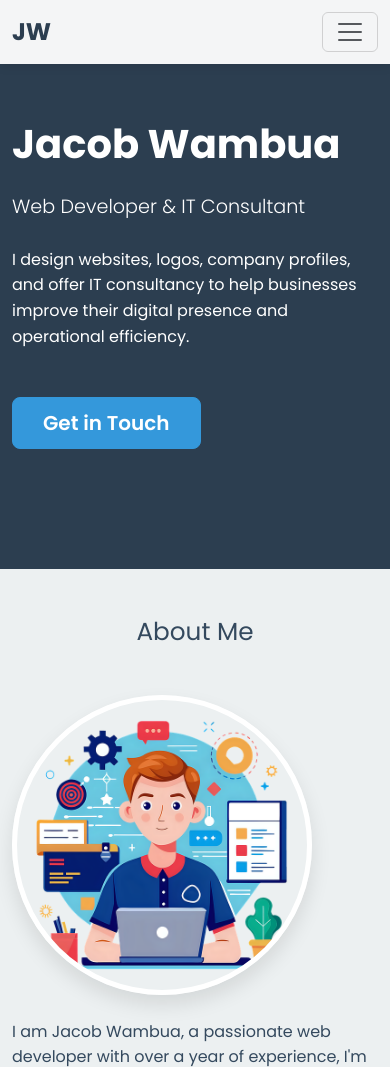
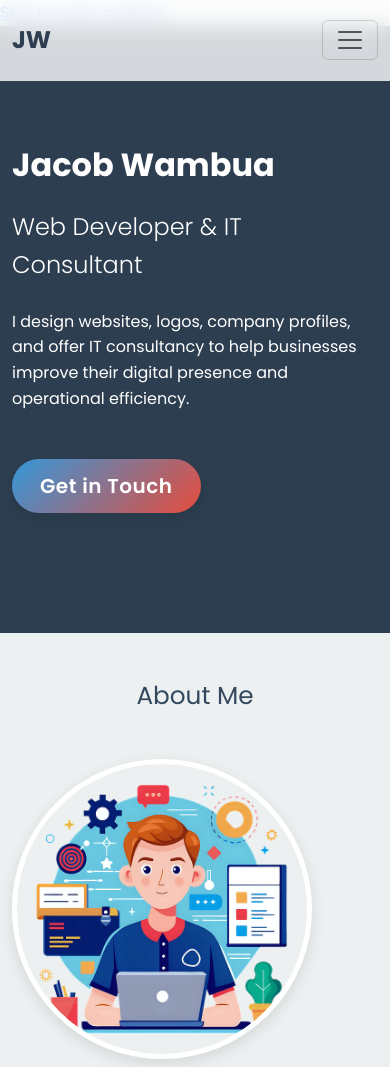
Before and after one commit to Jake9953/Landing-Page, a plain HTML site: page index.html in a window 390 px wide. Shown: the top 1067 px of the page. Drawn offline with nearby package versions, Linux system fonts and the light colour scheme.

Commit message:
Major Updates

```diff
--- a/index.html
+++ b/index.html
@@ -85,11 +85,24 @@
         "description": "Expert in web development, IT consulting, logo design, and AI news image creation.",
         "image": "https://www.jacobwambua.com/images/jacob-wambua.webp",
         "telephone": "+254111309187",
-        "email": "contact@jwambua253@gmail.com.com"
+        "email": "jwambua253@gmail.com"
       }
     </script>
+
+    <link rel="preconnect" href="https://fonts.googleapis.com">
+    <link rel="preconnect" href="https://fonts.gstatic.com" crossorigin>
+    <link rel="preconnect" href="https://cdn.jsdelivr.net">
+    <link rel="preconnect" href="https://cdnjs.cloudflare.com">
   </head>
   <body>
+    <noscript>
+        <div class="alert alert-warning text-center" role="alert">
+            Please enable JavaScript for the best experience on this website.
+        </div>
+    </noscript>
+
+    <a href="#main-content" class="skip-link">Skip to main content</a>
+
     <header>
       <nav class="navbar navbar-expand-lg navbar-light fixed-top">
         <div class="container">
@@ -140,7 +153,7 @@
       </nav>
     </header>
 
-    <main>
+    <main id="main-content">
       <section id="hero" class="hero">
         <div class="container">
           <div class="row align-items-center">
@@ -189,6 +202,7 @@
                 src="./images/main.webp"
                 alt="Jacob Wambua"
                 class="img-fluid rounded-circle profile-img"
+                loading="lazy"
               />
             </div>
             <div class="col-md-6" data-aos="fade-left">
@@ -405,10 +419,6 @@
     <script src="https://cdnjs.cloudflare.com/ajax/libs/aos/2.3.4/aos.js"></script>
     <script src="https://cdnjs.cloudflare.com/ajax/libs/gsap/3.9.1/gsap.min.js"></script>
     <script src="https://cdn.jsdelivr.net/npm/swiper@8/swiper-bundle.min.js"></script>
-    <script
-      src="https://kit.fontawesome.com/e2f37350cf.js"
-      crossorigin="anonymous"
-    ></script>
     <script src="script.js"></script>
   </body>
 </html>
--- a/script.js
+++ b/script.js
@@ -1,45 +1,35 @@
 document.addEventListener('DOMContentLoaded', () => {
-  // Initialize AOS
-  AOS.init({
+  // Configuration object for all initialization settings
+  const CONFIG = {
+    aos: {
       duration: 1000,
       once: true,
       offset: 100
-  });
+    },
+    swiper: {
+      slidesPerView: 1,
+      spaceBetween: 30,
+      loop: true,
+      autoplay: {
+        delay: 5000,
+        disableOnInteraction: false,
+      },
+      pagination: {
+        el: '.swiper-pagination',
+        clickable: true,
+      },
+      breakpoints: {
+        640: { slidesPerView: 2 },
+        1024: { slidesPerView: 3 }
+      }
+    }
+  };
 
-  // Dark mode toggle
-  const darkModeToggle = document.getElementById('darkModeToggle');
-  const body = document.body;
-  const icon = darkModeToggle.querySelector('i');
+  // Initialize AOS
+  AOS.init(CONFIG.aos);
 
-  function toggleDarkMode() {
-    body.classList.toggle('dark-mode');
-    const isDarkMode = body.classList.contains('dark-mode');
-    localStorage.setItem('darkMode', isDarkMode);
-    icon.className = isDarkMode ? 'fas fa-sun' : 'fas fa-moon';
-  }
-
-  darkModeToggle.addEventListener('click', toggleDarkMode);
-
-  // Check for saved dark mode preference
-  if (localStorage.getItem('darkMode') === 'true') {
-    toggleDarkMode();
-  }
-
-  // Smooth scrolling for navigation links
-  document.querySelectorAll('a[href^="#"]').forEach(anchor => {
-    anchor.addEventListener('click', function (e) {
-      e.preventDefault();
-      document.querySelector(this.getAttribute('href')).scrollIntoView({
-        behavior: 'smooth'
-      });
-    });
-  });
-
-  // Navbar color change on scroll
-  const navbar = document.querySelector('.navbar');
-  window.addEventListener('scroll', () => {
-    navbar.classList.toggle('navbar-scrolled', window.scrollY > 50);
-  });
+  // Initialize Theme Manager
+  new ThemeManager();
 
   // Skills Matrix
   const skills = [
@@ -52,83 +42,19 @@ document.addEventListener('DOMContentLoaded', () => {
     { name: 'SEO', level: 75, icon: 'fas fa-search' }
   ];
 
-  const skillsMatrix = document.getElementById('skillsMatrix');
-  skills.forEach((skill, index) => {
-    const skillItem = document.createElement('div');
-    skillItem.className = 'col-md-3 col-sm-6 skill-item';
-    skillItem.setAttribute('data-aos', 'fade-up');
-    skillItem.setAttribute('data-aos-delay', index * 100);
-    skillItem.innerHTML = `
-      <i class="${skill.icon} skill-icon"></i>
-      <h3 class="skill-name">${skill.name}</h3>
-      <div class="skill-bar">
-        <div class="skill-progress" style="width: 0%"></div>
-      </div>
-    `;
-    skillsMatrix.appendChild(skillItem);
-  });
-
-  // Animate skill bars on scroll
-  const skillBars = document.querySelectorAll('.skill-progress');
-  const animateSkillBars = () => {
-    skillBars.forEach((bar, index) => {
-      if (isElementInViewport(bar)) {
-        setTimeout(() => {
-          bar.style.width = `${skills[index].level}%`;
-        }, 200 * index);
-      }
-    });
-  };
-
-  window.addEventListener('scroll', animateSkillBars);
-  animateSkillBars(); // Initial check
+  // Initialize Skills
+  new SkillsManager(skills);
 
   // Projects
   const projects = [
     { name: "Signal Cyber Cafe", category: "website", image: "./images/Signal Cyber.webp", github: "https://github.com/Jake9953/SIGNAL-CYBER-CAFE", live: "https://signallcybercafe.netlify.app/" },
     { name: "Luclin Enterprise Limited", category: "profile", image: "./images/pro1.webp", pdf: "./company-profiles/profile1.pdf" },
-    { name: "Majoph Enterprises Limited", category: "profile", image: "./images/pro2.webp", pdf: "./company-profiles/profile2.pdf" },
+    { name: "Majoph Enterprises", category: "profile", image: "./images/pro2.webp", pdf: "./company-profiles/profile2.pdf" },
     { name: "Jophin Enterprises", category: "profile", image: "./images/pro3.webp", pdf: "./company-profiles/profile3.pdf" },
   ];
 
-  const projectsGrid = document.getElementById('projectsGrid');
-  const filterButtons = document.querySelectorAll('.filter-btn');
-
-  const renderProjects = (category = 'all') => {
-    projectsGrid.innerHTML = '';
-    projects.forEach((project, index) => {
-      if (category === 'all' || project.category === category) {
-        const projectItem = document.createElement('div');
-        projectItem.className = 'col-md-4 mb-4';
-        projectItem.setAttribute('data-aos', 'fade-up');
-        projectItem.setAttribute('data-aos-delay', index * 100);
-        projectItem.innerHTML = `
-          <div class="card project-card">
-            <img src="${project.image}" class="card-img-top" alt="${project.name}" loading="lazy" />
-            <div class="card-body">
-              <h3 class="card-title">${project.name}</h3>
-              <div class="mt-3">
-                ${project.github ? `<a href="${project.github}" class="btn btn-outline-primary me-2" target="_blank" rel="noopener noreferrer">GitHub</a>` : ''}
-                ${project.live ? `<a href="${project.live}" class="btn btn-primary" target="_blank" rel="noopener noreferrer">Live Site</a>` : ''}
-                ${project.pdf ? `<a href="${project.pdf}" class="btn btn-primary" target="_blank" rel="noopener noreferrer">View PDF</a>` : ''}
-              </div>
-            </div>
-          </div>
-        `;
-        projectsGrid.appendChild(projectItem);
-      }
-    });
-  };
-
-  filterButtons.forEach(button => {
-    button.addEventListener('click', () => {
-      filterButtons.forEach(btn => btn.classList.remove('active'));
-      button.classList.add('active');
-      renderProjects(button.getAttribute('data-filter'));
-    });
-  });
-
-  renderProjects(); // Initial render
+  // Initialize Projects
+  new ProjectFilter(projects);
 
   // Testimonials
   const testimonials = [
@@ -151,27 +77,7 @@ document.addEventListener('DOMContentLoaded', () => {
   });
 
   // Initialize Swiper
-  new Swiper('.testimonialSwiper', {
-    slidesPerView: 1,
-    spaceBetween: 30,
-    loop: true,
-    autoplay: {
-      delay: 5000,
-      disableOnInteraction: false,
-    },
-    pagination: {
-      el: '.swiper-pagination',
-      clickable: true,
-    },
-    breakpoints: {
-      640: {
-        slidesPerView: 2,
-      },
-      1024: {
-        slidesPerView: 3,
-      },
-    },
-  });
+  new Swiper('.testimonialSwiper', CONFIG.swiper);
 
   // Blog Posts
   const blogPosts = [
@@ -286,16 +192,6 @@ document.addEventListener('DOMContentLoaded', () => {
     });
   });
 
-  // Form submission
-  const form = document.getElementById('contact-form');
-  form.addEventListener('submit', function (e) {
-    e.preventDefault();
-    const formData = new FormData(form);
-    console.log('Form submitted with data:', Object.fromEntries(formData));
-    alert('Thank you for your message! We will get back to you soon.');
-    form.reset();
-  });
-
   // Back to top button
   const backToTopButton = document.getElementById('back-to-top');
   window.addEventListener('scroll', () => {
@@ -310,7 +206,37 @@ document.addEventListener('DOMContentLoaded', () => {
     window.scrollTo({ top: 0, behavior: 'smooth' });
   });
 
-  // Helper function to check if an element is in viewport
+  // Initialize smooth scroll
+  initSmoothScroll();
+
+  // Initialize form handler
+  initFormHandler();
+});
+
+// Utility Functions
+function initSmoothScroll() {
+  document.querySelectorAll('a[href^="#"]').forEach(anchor => {
+    anchor.addEventListener('click', function (e) {
+      e.preventDefault();
+      document.querySelector(this.getAttribute('href'))?.scrollIntoView({
+        behavior: 'smooth'
+      });
+    });
+  });
+}
+
+function initFormHandler() {
+  const form = document.getElementById('contact-form');
+  form?.addEventListener('submit', function (e) {
+    e.preventDefault();
+    const formData = new FormData(form);
+    // Add your form submission logic here
+    console.log('Form submitted:', Object.fromEntries(formData));
+    alert('Thank you for your message! We will get back to you soon.');
+    form.reset();
+  });
+}
+
 function isElementInViewport(el) {
   const rect = el.getBoundingClientRect();
   return (
@@ -321,33 +247,155 @@ document.addEventListener('DOMContentLoaded', () => {
   );
 }
 
-  // Dark mode toggle functionality
-  document.addEventListener('DOMContentLoaded', () => {
-    const darkModeToggle = document.getElementById('darkModeToggle');
-    const body = document.body;
-
-    // Check for saved dark mode preference
-    const darkMode = localStorage.getItem('darkMode');
-
-    // Set initial dark mode state
-    if (darkMode === 'enabled') {
-      body.classList.add('dark-mode');
-      darkModeToggle.innerHTML = '<i class="fas fa-sun"></i>';
-    } else {
-      darkModeToggle.innerHTML = '<i class="fas fa-moon"></i>';
+class ThemeManager {
+  constructor() {
+    this.darkModeToggle = document.getElementById('darkModeToggle');
+    this.body = document.body;
+    this.icon = this.darkModeToggle?.querySelector('i');
+    this.init();
   }
 
-    // Toggle dark mode
-    darkModeToggle.addEventListener('click', () => {
-      body.classList.toggle('dark-mode');
+  init() {
+    if (!this.darkModeToggle) return;
 
-      if (body.classList.contains('dark-mode')) {
+    // Check saved preference
+    const darkMode = localStorage.getItem('darkMode') === 'enabled';
+    if (darkMode) this.enableDarkMode();
+
+    // Add event listener
+    this.darkModeToggle.addEventListener('click', () => this.toggleDarkMode());
+  }
+
+  toggleDarkMode() {
+    if (this.body.classList.contains('dark-mode')) {
+      this.disableDarkMode();
+    } else {
+      this.enableDarkMode();
+    }
+    }
+
+  enableDarkMode() {
+    this.body.classList.add('dark-mode');
         localStorage.setItem('darkMode', 'enabled');
-        darkModeToggle.innerHTML = '<i class="fas fa-sun"></i>';
-      } else {
+    this.icon?.classList.replace('fa-moon', 'fa-sun');
+  }
+
+  disableDarkMode() {
+    this.body.classList.remove('dark-mode');
         localStorage.setItem('darkMode', null);
-        darkModeToggle.innerHTML = '<i class="fas fa-moon"></i>';
+    this.icon?.classList.replace('fa-sun', 'fa-moon');
+  }
+}
+
+class SkillsManager {
+  constructor(skills) {
+    this.skills = skills;
+    this.skillsMatrix = document.getElementById('skillsMatrix');
+    this.skillBars = [];
+    this.init();
+  }
+
+  init() {
+    if (!this.skillsMatrix) return;
+    this.renderSkills();
+    this.initializeObserver();
+  }
+
+  renderSkills() {
+    this.skills.forEach((skill, index) => {
+      const skillItem = this.createSkillItem(skill, index);
+      this.skillsMatrix.appendChild(skillItem);
+      this.skillBars.push(skillItem.querySelector('.skill-progress'));
+    });
+  }
+
+  createSkillItem(skill, index) {
+    const div = document.createElement('div');
+    div.className = 'col-md-3 col-sm-6 skill-item';
+    div.setAttribute('data-aos', 'fade-up');
+    div.setAttribute('data-aos-delay', index * 100);
+    div.innerHTML = `
+            <i class="${skill.icon} skill-icon"></i>
+            <h3 class="skill-name">${skill.name}</h3>
+            <div class="skill-bar">
+                <div class="skill-progress" style="width: 0%"></div>
+            </div>
+        `;
+    return div;
+  }
+
+  initializeObserver() {
+    const observer = new IntersectionObserver(
+      (entries) => this.handleIntersection(entries),
+      { threshold: 0.1 }
+    );
+
+    this.skillBars.forEach(bar => observer.observe(bar));
+  }
+
+  handleIntersection(entries) {
+    entries.forEach((entry, index) => {
+      if (entry.isIntersecting) {
+        setTimeout(() => {
+          entry.target.style.width = `${this.skills[index].level}%`;
+        }, 200 * index);
       }
     });
+  }
+}
+
+class ProjectFilter {
+  constructor(projects) {
+    this.projects = projects;
+    this.grid = document.getElementById('projectsGrid');
+    this.filterButtons = document.querySelectorAll('.filter-btn');
+    this.init();
+  }
+
+  init() {
+    if (!this.grid) return;
+    this.addEventListeners();
+    this.renderProjects();
+  }
+
+  addEventListeners() {
+    this.filterButtons.forEach(button => {
+      button.addEventListener('click', () => {
+        this.filterButtons.forEach(btn => btn.classList.remove('active'));
+        button.classList.add('active');
+        this.renderProjects(button.getAttribute('data-filter'));
       });
     });
+  }
+
+  renderProjects(category = 'all') {
+    this.grid.innerHTML = '';
+    this.projects
+      .filter(project => category === 'all' || project.category === category)
+      .forEach((project, index) => {
+        const projectItem = this.createProjectItem(project, index);
+        this.grid.appendChild(projectItem);
+      });
+  }
+
+  createProjectItem(project, index) {
+    const div = document.createElement('div');
+    div.className = 'col-md-4 mb-4';
+    div.setAttribute('data-aos', 'fade-up');
+    div.setAttribute('data-aos-delay', index * 100);
+    div.innerHTML = `
+            <div class="card project-card">
+                <img src="${project.image}" class="card-img-top" alt="${project.name}" loading="lazy" />
+                <div class="card-body">
+                    <h3 class="card-title">${project.name}</h3>
+                    <div class="mt-3">
+                        ${project.github ? `<a href="${project.github}" class="btn btn-outline-primary me-2" target="_blank" rel="noopener noreferrer">GitHub</a>` : ''}
+                        ${project.live ? `<a href="${project.live}" class="btn btn-primary" target="_blank" rel="noopener noreferrer">Live Site</a>` : ''}
+                        ${project.pdf ? `<a href="${project.pdf}" class="btn btn-primary" target="_blank" rel="noopener noreferrer">View PDF</a>` : ''}
+                    </div>
+                </div>
+            </div>
+        `;
+    return div;
+  }
+}
--- a/style.css
+++ b/style.css
@@ -1,25 +1,33 @@
 :root {
     --primary-color: #2c3e50;
     --secondary-color: #3498db;
+    --accent-color: #e74c3c;
+    --success-color: #2ecc71;
+    --warning-color: #f1c40f;
     --background-color: #ecf0f1;
     --text-color: #34495e;
     --white: #ffffff;
-    --card-shadow: 0 10px 20px rgba(0, 0, 0, 0.1);
-    --transition: all 0.3s cubic-bezier(0.25, 0.8, 0.25, 1);
-    --accent-color: #e74c3c;
+    --card-shadow: 0 10px 30px -5px rgba(0, 0, 0, 0.1);
+    --transition: all 0.3s cubic-bezier(0.4, 0, 0.2, 1);
+    --glass-blur: blur(10px);
+    --button-shadow: 0 5px 15px rgba(0, 0, 0, 0.1);
     --gradient-primary: linear-gradient(135deg, var(--secondary-color), var(--accent-color));
+    --gradient-dark: linear-gradient(135deg, #2c3e50, #3498db);
     --glass-effect: rgba(255, 255, 255, 0.1);
     --card-hover-transform: translateY(-8px) scale(1.01);
 }
 
 .dark-mode {
     --primary-color: #ecf0f1;
-    --secondary-color: #3498db;
     --background-color: #1a1a1a;
     --text-color: #ecf0f1;
     --white: #2c2c2c;
+    --card-background: #2d2d2d;
     --glass-effect: rgba(255, 255, 255, 0.05);
     --card-shadow: 0 10px 20px rgba(0, 0, 0, 0.3);
+
+    /* Dark mode specific gradients */
+    --gradient-primary: linear-gradient(135deg, #3498db, #2980b9);
 }
 
 body {
@@ -31,10 +39,11 @@ body {
 }
 
 .navbar {
-    background-color: rgba(255, 255, 255, 0.95);
-    backdrop-filter: blur(10px);
-    box-shadow: 0 2px 10px rgba(0, 0, 0, 0.1);
-    transition: var(--transition);
+    background: rgba(255, 255, 255, 0.8);
+    backdrop-filter: var(--glass-blur);
+    -webkit-backdrop-filter: var(--glass-blur);
+    border-bottom: 1px solid rgba(255, 255, 255, 0.1);
+    padding: 1rem 0;
 }
 
 .navbar-brand {
@@ -48,22 +57,23 @@ body {
     font-weight: 500;
     transition: var(--transition);
     position: relative;
+    padding: 0.5rem 1rem;
 }
 
 .nav-link::after {
     content: '';
     position: absolute;
+    bottom: 0;
+    left: 50%;
     width: 0;
     height: 2px;
-    bottom: 0;
-    left: 50%;
-    background-color: var(--secondary-color);
+    background: var(--gradient-primary);
     transition: var(--transition);
+    transform: translateX(-50%);
 }
 
 .nav-link:hover::after {
     width: 100%;
-    left: 0;
 }
 
 .hero {
@@ -116,18 +126,19 @@ body {
 }
 
 .btn-primary {
-    background-color: var(--secondary-color);
-    border-color: var(--secondary-color);
+    background: var(--gradient-primary);
+    border: none;
+    padding: 12px 28px;
+    border-radius: 30px;
+    font-weight: 600;
+    letter-spacing: 0.5px;
+    box-shadow: var(--button-shadow);
     transition: var(--transition);
-    padding: 10px 30px;
-    font-weight: 600;
 }
 
 .btn-primary:hover {
-    background-color: #2980b9;
-    border-color: #2980b9;
     transform: translateY(-3px);
-    box-shadow: 0 7px 14px rgba(50, 50, 93, 0.1), 0 3px 6px rgba(0, 0, 0, 0.08);
+    box-shadow: 0 8px 25px rgba(52, 152, 219, 0.3);
 }
 
 .about .profile-img {
@@ -153,32 +164,51 @@ body {
 }
 
 .skill-bar {
-    height: 10px;
-    background-color: #e0e0e0;
-    border-radius: 5px;
+    height: 8px;
+    background: rgba(0, 0, 0, 0.05);
+    border-radius: 20px;
     overflow: hidden;
 }
 
 .skill-progress {
+    background: var(--gradient-primary);
+    position: relative;
+    overflow: hidden;
+}
+
+.skill-progress::after {
+    content: '';
+    position: absolute;
+    top: 0;
+    left: -100%;
+    width: 100%;
     height: 100%;
-    background-color: var(--secondary-color);
-    transition: width 1s ease-in-out;
+    background: linear-gradient(90deg,
+        transparent,
+        rgba(255, 255, 255, 0.4),
+        transparent
+    );
+    animation: shimmer 2s infinite;
+}
+
+@keyframes shimmer {
+    100% { transform: translateX(200%); }
 }
 
 .service-card, .project-card, .blog-card {
+    background: rgba(255, 255, 255, 0.8);
+    backdrop-filter: var(--glass-blur);
+    -webkit-backdrop-filter: var(--glass-blur);
+    border: 1px solid rgba(255, 255, 255, 0.1);
+    box-shadow: var(--card-shadow);
+    border-radius: 16px;
     transition: var(--transition);
-    border: none;
-    box-shadow: var(--card-shadow);
     overflow: hidden;
-    height: 100%;
-    backdrop-filter: blur(10px);
-    background: var(--white);
-    border-radius: 16px;
 }
 
 .service-card:hover, .project-card:hover, .blog-card:hover {
-    transform: var(--card-hover-transform);
-    box-shadow: 0 20px 40px rgba(0, 0, 0, 0.1);
+    transform: translateY(-8px);
+    box-shadow: 0 20px 40px rgba(0, 0, 0, 0.12);
 }
 
 .service-card img, .project-card img, .blog-card img {
@@ -258,20 +288,16 @@ footer a:hover {
 }
 
 @media (max-width: 768px) {
-    .hero h1 {
-        font-size: 2.5rem;
+    :root {
+        --card-shadow: 0 5px 15px rgba(0, 0, 0, 0.1);
     }
 
-    .hero .lead {
-        font-size: 1.2rem;
+    .hero h1 {
+        font-size: clamp(2rem, 5vw, 3.5rem);
     }
 
-    .skill-item {
-        margin-bottom: 20px;
-    }
-
-    .filter-btn {
-        margin-bottom: 10px;
+    .service-card:hover, .project-card:hover, .blog-card:hover {
+        transform: translateY(-5px);
     }
 }
 
@@ -326,21 +352,18 @@ footer a:hover {
 }
 
 .social-icons a {
-    color: var(--white);
-    font-size: 1.8rem;
+    background: var(--glass-effect);
+    backdrop-filter: var(--glass-blur);
+    -webkit-backdrop-filter: var(--glass-blur);
+    border: 1px solid rgba(255, 255, 255, 0.1);
     transition: var(--transition);
-    width: 45px;
-    height: 45px;
-    border-radius: 50%;
-    display: flex;
-    align-items: center;
-    justify-content: center;
-    background: var(--glass-effect);
 }
 
 .social-icons a:hover {
-    color: var(--secondary-color);
-    transform: translateY(-5px);
+    transform: translateY(-5px) rotate(8deg);
+    background: var(--gradient-primary);
+    border-color: transparent;
+    color: white !important;
 }
 
 /* Specific colors for different platforms */
@@ -365,3 +388,8 @@ footer a:hover {
     background: var(--glass-effect);
     color: var(--text-color);
 }
+
+html {
+    scroll-behavior: smooth;
+    scroll-padding-top: 80px; /* Adjust based on your navbar height */
+}
```
Lines whose indentation alone changed are shown as unchanged.
